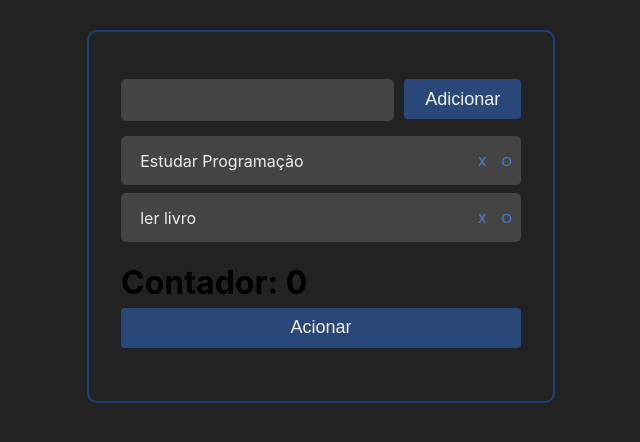
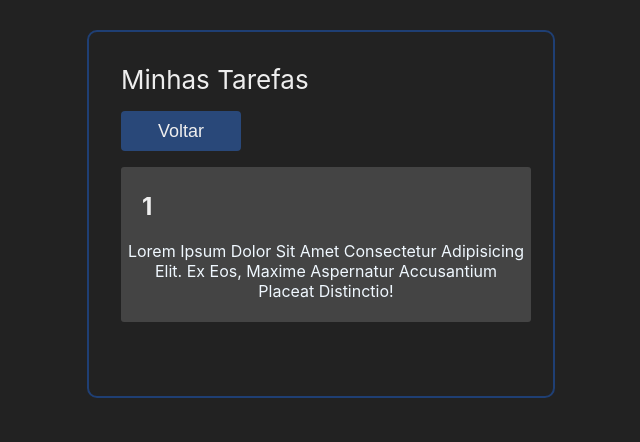
Before and after one commit to jose-guilherme93/to-do-list, a React (Create React App) app: page /1 in a window 1280 px wide. Shown: the top 442 px of the page, without its empty margins (319-959 px from the left). Built offline with nearby package versions, Linux system fonts and the light colour scheme; the HTML template or start-up script is replaced by a standard one.

Commit message:
finished component TaskDetails

```diff
--- a/package.json
+++ b/package.json
@@ -8,6 +8,8 @@
     "@testing-library/user-event": "^12.8.3",
     "react": "^17.0.2",
     "react-dom": "^17.0.2",
+    "react-icons": "^4.3.1",
+    "react-router-dom": "^5.3.0",
     "react-scripts": "4.0.3",
     "uuid": "^8.3.2",
     "web-vitals": "^1.1.2"
--- a/src/App.css
+++ b/src/App.css
@@ -11,7 +11,8 @@ p {
   color: aliceblue;
   text-transform: capitalize;
   text-align: center;
-
-
-
 }
+header {
+  font-size: 26px;
+  color: #eee;
+}
--- a/src/App.jsx
+++ b/src/App.jsx
@@ -1,14 +1,18 @@
-import React, { useState } from "react";
+import React, { useState, useEffect } from "react";
 import {v4 as uuidv4} from 'uuid'
 
+import './App.css'
+
 import Tasks from './components/Tasks';
-import './App.css'
 import AddTask from "./components/AddTask";
 import Footer from "./components/Footer"
+import { BrowserRouter as Router, Route } from "react-router-dom";
+import TaskDetails from "./components/TaskDetails";
 
 
 const App = () => {
-  const [tasks, setTasks] = useState ([
+  const [tasks, setTasks] = useState (localStorage.getItem('tasks') ||
+    [
     {
       id: '1',
       title: 'Estudar Programação',
@@ -20,9 +24,11 @@ const App = () => {
       title: 'ler livro',
       completed: false,
     }
-  ])
+  ]
+  )
 
-
+    // const handleLocalStorage = React.useEffect = () => {localStorage.setItem('tasks')}
+    localStorage.setItem('nome' , 'on')
     const handleTaskClick = (taskId) => {
       const newTasks = tasks.map(task => {
         if (task.id === taskId) return {...task, completed: !task.completed}
@@ -51,8 +57,11 @@ const App = () => {
     }
 
     return (
+      <Router>
+          <div className="container" >
+                  <header>Minhas Tarefas</header>
+                <Route path="/" exact render={() => (
                   <>
-        <div className="container" >
                   <AddTask handleTaskAddtion={handleTaskAddtion} />
 
                   <Tasks tasks={tasks}
@@ -62,10 +71,11 @@ const App = () => {
                   <div className="footer">
                     <Footer/>
                   </div>
+                    </>
+                )}/>
+                <Route path="/:taskTitle" exact component={TaskDetails}/>
           </div>
-
-
-      </>
+      </Router>
       );
 };
 
--- a/src/components/Button.css
+++ b/src/components/Button.css
@@ -11,3 +11,7 @@
     padding: 0 10px;
     color: #eee;
 }
+.button:hover {
+    background-color: rgb(63, 108, 182);
+    transition: .6s;
+}
--- a/src/components/Task.css
+++ b/src/components/Task.css
@@ -20,15 +20,20 @@
     margin-right: .2rem;
     cursor: pointer;
     border: none;
+    padding: 0;
     font-size: 16px;
     color: rgb(70, 126, 216);
     background-color: #444;
+    place-items: center;
+    height: 100%;
 }
 
 .info-task-button {
-    margin-right: .2rem;
+    margin-right: .4rem;
     border: none;
     background-color: #444;
     color: rgb(70, 126, 216);
     cursor: pointer;
+    font-size: 16px;
+    padding: 0;
 }
--- a/src/components/Task.jsx
+++ b/src/components/Task.jsx
@@ -1,15 +1,20 @@
 import React from 'react';
 
 import './Task.css';
+import {CgClose, CgInfo} from 'react-icons/cg'
+import {useHistory} from 'react-router-dom'
 
 
 const Task = ({task, handleTaskClick, handleTaskDeletion}) => {
-
+    const history = useHistory()
+    const handleTaskDetailsCLick = () => {
+    history.push(`/${task.title}`)
+    }
     return (
     <div
-    className="task-container"
-    style={task.completed ? { borderLeft: "12px solid rgb(41, 72, 121)" } : {}}
-    >
+        className="task-container"
+        style={task.completed ? { borderLeft: "12px solid rgb(41, 72, 121)", textDecoration: "line-through" } : {}}>
+
         <div
         className="task-title"
         onClick={() => handleTaskClick(task.id)}>
@@ -17,8 +22,10 @@ const Task = ({task, handleTaskClick, handleTaskDeletion}) => {
         {task.title}
         </div>
         <div>
-            <button onClick={ () => handleTaskDeletion(task.id)} className="delete-task-button">x</button>
-            <button className="info-task-button">O</button>
+            <button
+            onClick={ () => handleTaskDeletion(task.id)} className="delete-task-button"><CgClose/></button>
+
+            <button className="info-task-button" onClick={handleTaskDetailsCLick}><CgInfo/></button>
         </div>
 
     </div>
--- /dev/null
+++ b/src/components/TaskDetails.css
@@ -0,0 +1,17 @@
+.button-task-details {
+    width: 30%;
+    margin-top: 1rem;
+}
+
+.task-title-details {
+    color: #eee;
+    margin-left: 1rem;
+}
+
+.task-details-paragraph {
+    width: 100%;
+    background-color: #444;
+    border-radius: 3px;
+    padding: 5px;
+    margin-top: 1rem;
+}
--- /dev/null
+++ b/src/components/TaskDetails.jsx
@@ -0,0 +1,31 @@
+import React from 'react'
+import './TaskDetails.css'
+import { useParams, useHistory } from 'react-router-dom'
+
+import Button from './Button'
+// import Task from './Task'
+
+const TaskDetails = () => {
+
+    const params = useParams()
+    const history = useHistory()
+
+    const handleBackbutton = () => {
+        history.goBack()
+    }
+
+    return (
+        <>
+            <div className="button-task-details">
+                <Button onClick={handleBackbutton}>Voltar</Button>
+
+            </div>
+            <div className="task-details-paragraph">
+                <h2 className="task-title-details">{params.taskTitle}</h2>
+                <p>Lorem ipsum dolor sit amet consectetur adipisicing elit. Ex eos, maxime aspernatur accusantium placeat distinctio!</p>
+            </div>
+        </>
+    )
+}
+
+export default TaskDetails
```
Also changed, not shown: 1 other file (tests, documents, lock files or other folders). Lines whose indentation alone changed are shown as unchanged.
